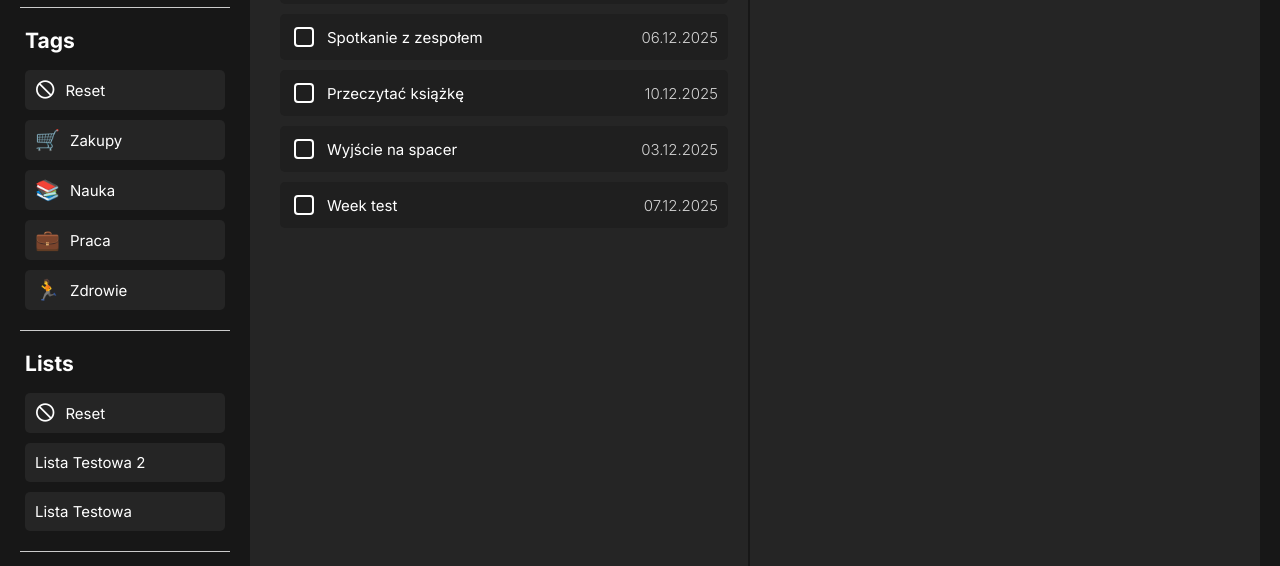
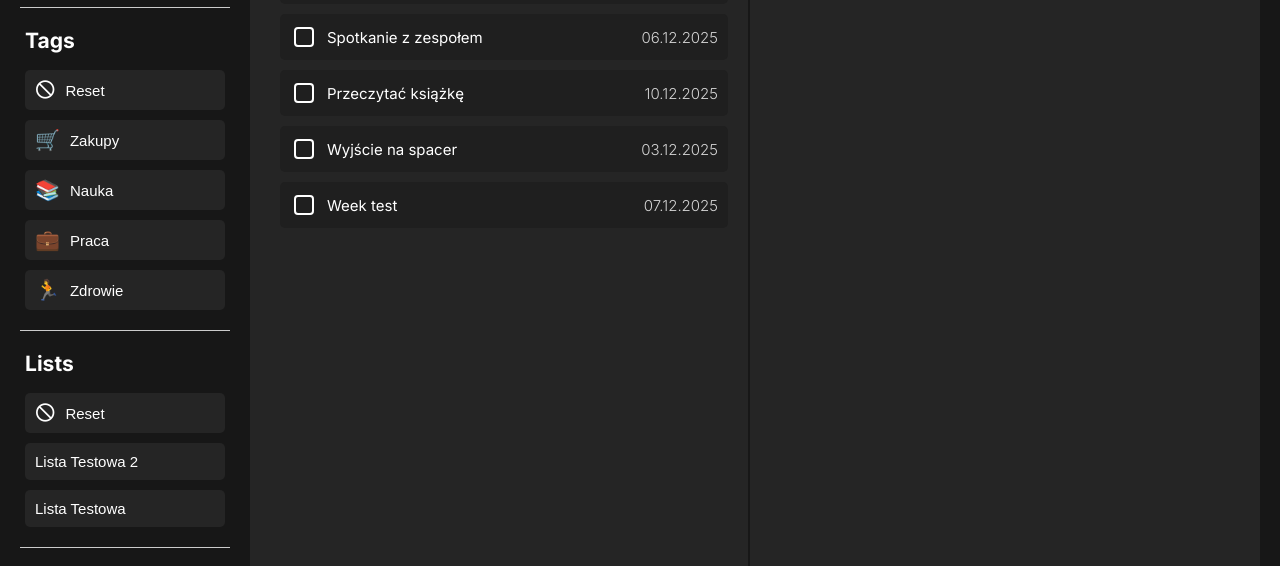
Before and after one commit to julitamajerx/todo, an Angular app in the folder frontend/todo/: page / in a window 1280 px wide. Shown: the part 255-821 px from the top of the page. Built offline with nearby package versions, Linux system fonts and the light colour scheme.

Commit message:
pipline error

```diff
--- a/frontend/todo/src/app/app.css
+++ b/frontend/todo/src/app/app.css
@@ -31,6 +31,7 @@
   display: flex;
   align-items: center;
   gap: 15px;
+  cursor: pointer;
 }
 
 .list-element img {
--- a/frontend/todo/src/features/lists/lists.css
+++ b/frontend/todo/src/features/lists/lists.css
@@ -30,6 +30,9 @@ h3 {
   background-color: #252525;
   border-radius: 5px;
   font-size: 15px;
+  cursor: pointer;
+  border: none;
+  color: white;
 }
 
 @media (max-width: 870px) {
--- a/frontend/todo/src/features/lists/lists.html
+++ b/frontend/todo/src/features/lists/lists.html
@@ -1,14 +1,25 @@
 <div class="wrapper">
   <h3>Lists</h3>
   <div class="list-container">
-    <div class="list-box" (click)="resetLists()">
+    <button
+      class="list-box"
+      (click)="resetLists()"
+      (keydown.enter)="resetLists()"
+      (keydown.space)="resetLists()"
+    >
       <div class="emoji">🛇</div>
       <div class="list-description">Reset</div>
-    </div>
+    </button>
+
     @for (list of lists; track list.id) {
-      <div class="list-box" (click)="sortByList(list.name)">
+      <button
+        class="list-box"
+        (click)="sortByList(list.name)"
+        (keydown.enter)="sortByList(list.name)"
+        (keydown.space)="sortByList(list.name)"
+      >
         <div class="list-description">{{ list.name }}</div>
-      </div>
+      </button>
     }
   </div>
 </div>
--- a/frontend/todo/src/features/tags/tags.css
+++ b/frontend/todo/src/features/tags/tags.css
@@ -30,6 +30,9 @@ h3 {
   background-color: #252525;
   border-radius: 5px;
   font-size: 15px;
+  cursor: pointer;
+  border: none;
+  color: white;
 }
 
 @media (max-width: 870px) {
--- a/frontend/todo/src/features/tags/tags.html
+++ b/frontend/todo/src/features/tags/tags.html
@@ -1,15 +1,26 @@
 <div class="wrapper">
   <h3>Tags</h3>
   <div class="tag-container">
-    <div class="tag-box" (click)="resetTags()">
+    <button
+      class="tag-box"
+      (click)="resetTags()"
+      (keydown.enter)="resetTags()"
+      (keydown.space)="resetTags()"
+    >
       <div class="emoji">🛇</div>
       <div class="tag-description">Reset</div>
-    </div>
+    </button>
+
     @for (tag of tags; track tag.id) {
-      <div class="tag-box" (click)="sortByTags(tag.name)">
+      <button
+        class="tag-box"
+        (click)="sortByTags(tag.name)"
+        (keydown.enter)="sortByTags(tag.name)"
+        (keydown.space)="sortByTags(tag.name)"
+      >
         <div class="emoji">{{ tag.emoji }}</div>
         <div class="tag-description">{{ tag.name }}</div>
-      </div>
+      </button>
     }
   </div>
 </div>
--- a/frontend/todo/src/features/tasks/tasks-list/tasks-list.css
+++ b/frontend/todo/src/features/tasks/tasks-list/tasks-list.css
@@ -48,6 +48,11 @@ input::placeholder {
   border-radius: 5px;
   font-size: 15px;
   gap: 10px;
+  cursor: pointer;
+}
+
+.task-box label {
+  cursor: pointer;
 }
 
 .task-date {
--- a/frontend/todo/src/features/tasks/tasks.ts
+++ b/frontend/todo/src/features/tasks/tasks.ts
@@ -23,7 +23,6 @@ export class Tasks implements OnInit {
     effect(() => {
       this.isSelected = this.taskService.isSelected();
 
-      const sort = this.taskService.currentSort();
       this.tasks = this.taskService.sortTasks();
     });
   }
```
